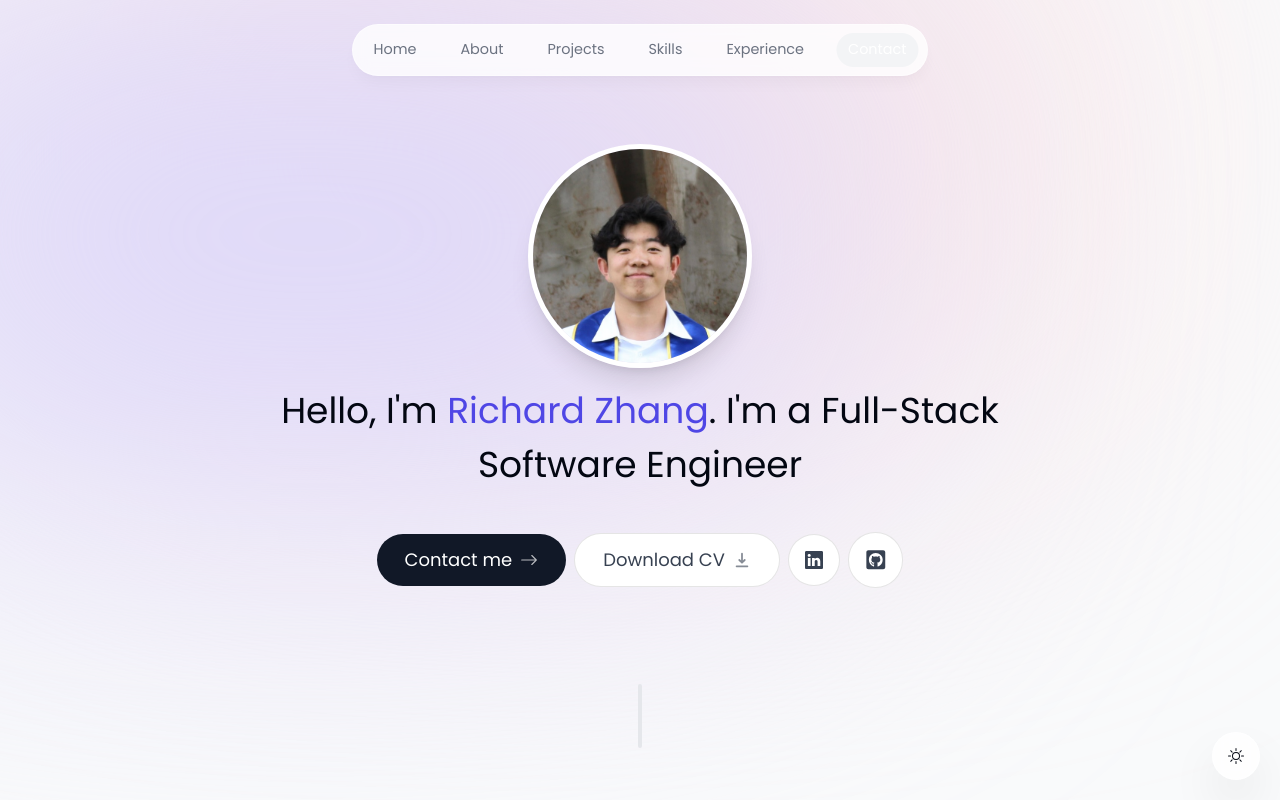
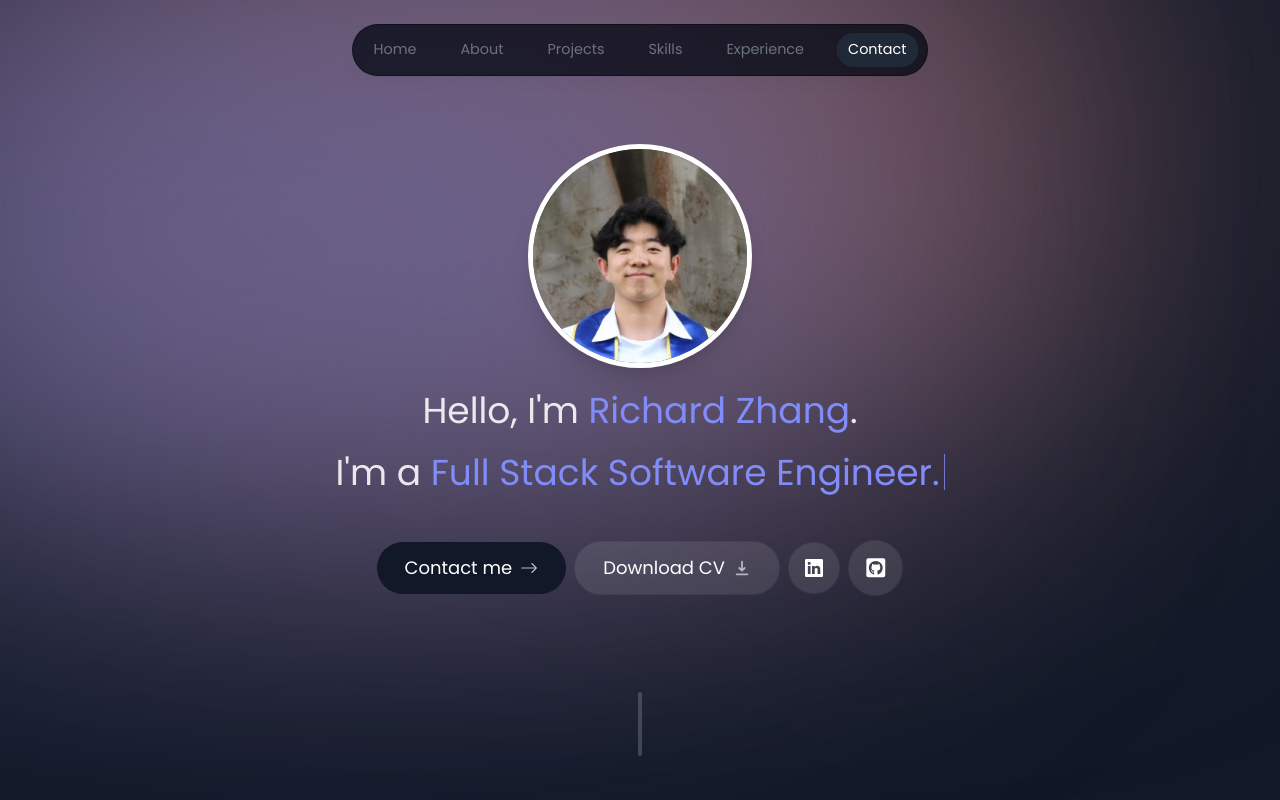
Before and after one commit to richzhangg/richardportfolio, a Next.js app: page / in a window 1280 px wide. Shown: the top 800 px of the page. Built offline with nearby package versions, Linux system fonts and the light colour scheme; no server answers.

Commit message:
added rotational features for positions.

```diff
--- a/app/layout.tsx
+++ b/app/layout.tsx
@@ -2,9 +2,8 @@ import Header from "@/components/header";
 import "./globals.css";
 import { Inter } from "next/font/google";
 import ActiveSectionContextProvider from "@/context/active-section-context";
+import ThemeContextProvider from "@/context/theme-context";
 import Footer from "@/components/footer";
-import ThemeSwitch from "@/components/theme-switch";
-import ThemeContextProvider from "@/context/theme-context";
 import { Toaster } from "react-hot-toast";
 import { Poppins } from "next/font/google";
 
@@ -27,15 +26,12 @@ export default function RootLayout({
       >
         <div className="bg-[#fbe2e3] absolute top-[-6rem] -z-10 right-[11rem] h-[31.25rem] w-[31.25rem] rounded-full blur-[10rem] sm:w-[68.75rem] dark:bg-[#946263]"></div>
         <div className="bg-[#dbd7fb] absolute top-[-1rem] -z-10 left-[-35rem] h-[31.25rem] w-[50rem] rounded-full blur-[10rem] sm:w-[68.75rem] md:left-[-33rem] lg:left-[-28rem] xl:left-[-15rem] 2xl:left-[-5rem] dark:bg-[#676394]"></div>
-
         <ThemeContextProvider>
           <ActiveSectionContextProvider>
             <Header />
             {children}
             <Footer />
-
             <Toaster position="top-right" />
-            <ThemeSwitch />
           </ActiveSectionContextProvider>
         </ThemeContextProvider>
       </body>
--- a/components/intro.tsx
+++ b/components/intro.tsx
@@ -9,10 +9,59 @@ import { HiDownload } from "react-icons/hi";
 import { FaGithubSquare } from "react-icons/fa";
 import { useSectionInView } from "@/lib/hooks";
 import { useActiveSectionContext } from "@/context/active-section-context";
+import { useEffect, useState } from "react";
 
 export default function Intro() {
   const { ref } = useSectionInView("Home", 0.5);
   const { setActiveSection, setTimeOfLastClick } = useActiveSectionContext();
+  const roles = [
+    "Software Engineer.",
+    "Full Stack Software Engineer.",
+    "Web Developer.",
+    "Frontend Engineer.",
+    "Backend Engineer.",
+    "Applications Engineer."
+  ];
+
+  const [roleIndex, setRoleIndex] = useState(0);
+  const [charIndex, setCharIndex] = useState(0);
+  const [deleting, setDeleting] = useState(false);
+
+  useEffect(() => {
+    const current = roles[roleIndex];
+    const atEnd = charIndex === current.length;
+    const atStart = charIndex === 0;
+
+    const typeSpeed = 70;
+    const deleteSpeed = 60;
+    const fullPause = 1800;
+    const betweenWords = 250;
+
+    let delay = deleting ? deleteSpeed : typeSpeed;
+
+    // Pause when we finish typing the full word
+    if (!deleting && atEnd) {
+      const t = setTimeout(() => setDeleting(true), fullPause);
+      return () => clearTimeout(t);
+    }
+
+    // When we've deleted everything, move to the next word
+    if (deleting && atStart) {
+      const t = setTimeout(() => {
+        setDeleting(false);
+        setRoleIndex((i) => (i + 1) % roles.length);
+      }, betweenWords);
+      return () => clearTimeout(t);
+    }
+
+    const t = setTimeout(() => {
+      setCharIndex((i) => i + (deleting ? -1 : 1));
+    }, deleting ? deleteSpeed : typeSpeed);
+
+    return () => clearTimeout(t);
+  }, [charIndex, deleting, roleIndex]);
+  const maxCh = Math.max(...roles.map((r) => r.length)); // longest role length in characters
+
 
   return (
     <section
@@ -44,14 +93,27 @@ export default function Intro() {
       </div>
 
       <motion.h1
-        className="mb-10 mt-4 px-4 text-2xl font-medium !leading-[1.5] sm:text-4xl"
+        className="mb-10 mt-4 px-4 text-center text-2xl font-medium !leading-[1.5] sm:text-4xl"
         initial={{ opacity: 0, y: 100 }}
         animate={{ opacity: 1, y: 0 }}
       >
-        Hello, I'm {" "}
-        <span className="text-indigo-600 dark:text-indigo-400">Richard Zhang</span>. I'm a{" "}
-        <span>Full-Stack Software Engineer</span>
-      </motion.h1>
+        Hello, I'm{" "}
+        <span className="text-indigo-600 dark:text-indigo-400">Richard Zhang</span>.
+
+        {}
+        <div className="mt-2 w-full">
+        <div className="mx-auto w-fit whitespace-nowrap">
+          I'm a{" "}
+        <span className="dark:text-indigo-400">
+          {roles[roleIndex].slice(0, charIndex)}
+        <span
+          aria-hidden="true"
+          className="ml-1 inline-block h-[1em] w-px bg-current align-[-0.15em] animate-pulse"
+        />
+      </span>
+    </div>
+  </div>
+</motion.h1>
 
       <motion.div
         className="flex flex-col sm:flex-row items-center justify-center gap-2 px-4 text-lg font-medium"
--- a/context/theme-context.tsx
+++ b/context/theme-context.tsx
@@ -1,70 +1,36 @@
 "use client";
-
 import React, { useEffect, useState, createContext, useContext } from "react";
-
 type Theme = "light" | "dark";
-
-type ThemeContextProviderProps = {
-  children: React.ReactNode;
-};
-
-type ThemeContextType = {
-  theme: Theme;
-  toggleTheme: () => void;
-};
+type ThemeContextProviderProps = { children: React.ReactNode };
+type ThemeContextType = { theme: Theme; toggleTheme: () => void };
 
 const ThemeContext = createContext<ThemeContextType | null>(null);
 
-export default function ThemeContextProvider({
-  children,
-}: ThemeContextProviderProps) {
-  const [theme, setTheme] = useState<Theme>("light");
+export default function ThemeContextProvider({ children }: ThemeContextProviderProps) {
+  const [theme, setTheme] = useState<Theme>("dark"); // default dark
+
+  useEffect(() => {
+    // always enforce dark on mount
+    document.documentElement.classList.add("dark");
+    window.localStorage.setItem("theme", "dark");
+    setTheme("dark");
+  }, []);
 
   const toggleTheme = () => {
-    if (theme === "light") {
-      setTheme("dark");
-      window.localStorage.setItem("theme", "dark");
-      document.documentElement.classList.add("dark");
-    } else {
-      setTheme("light");
-      window.localStorage.setItem("theme", "light");
-      document.documentElement.classList.remove("dark");
-    }
+    // no-op to keep dark-only
+    document.documentElement.classList.add("dark");
+    setTheme("dark");
   };
 
-  useEffect(() => {
-    const localTheme = window.localStorage.getItem("theme") as Theme | null;
-
-    if (localTheme) {
-      setTheme(localTheme);
-
-      if (localTheme === "dark") {
-        document.documentElement.classList.add("dark");
-      }
-    } else if (window.matchMedia("(prefers-color-scheme: dark)").matches) {
-      setTheme("dark");
-      document.documentElement.classList.add("dark");
-    }
-  }, []);
-
   return (
-    <ThemeContext.Provider
-      value={{
-        theme,
-        toggleTheme,
-      }}
-    >
+    <ThemeContext.Provider value={{ theme, toggleTheme }}>
       {children}
     </ThemeContext.Provider>
   );
 }
 
 export function useTheme() {
-  const context = useContext(ThemeContext);
-
-  if (context === null) {
-    throw new Error("useTheme must be used within a ThemeContextProvider");
-  }
-
-  return context;
+  const ctx = useContext(ThemeContext);
+  if (!ctx) throw new Error("useTheme must be used within a ThemeContextProvider");
+  return ctx;
 }
```
